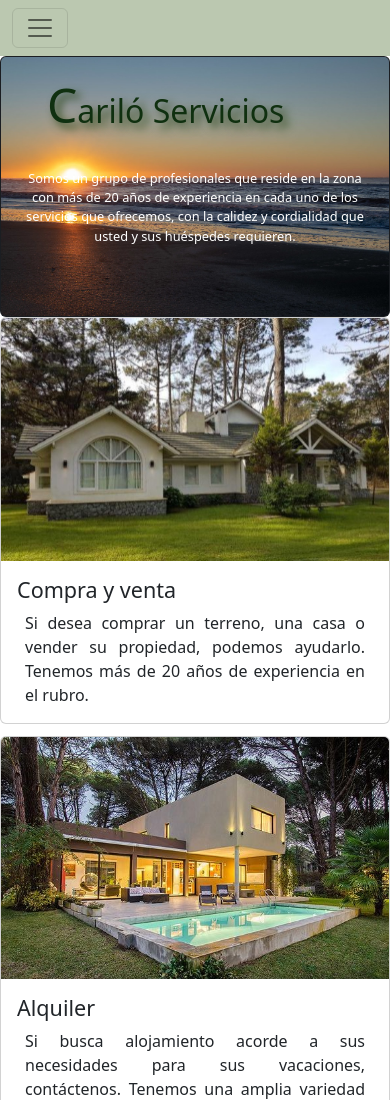
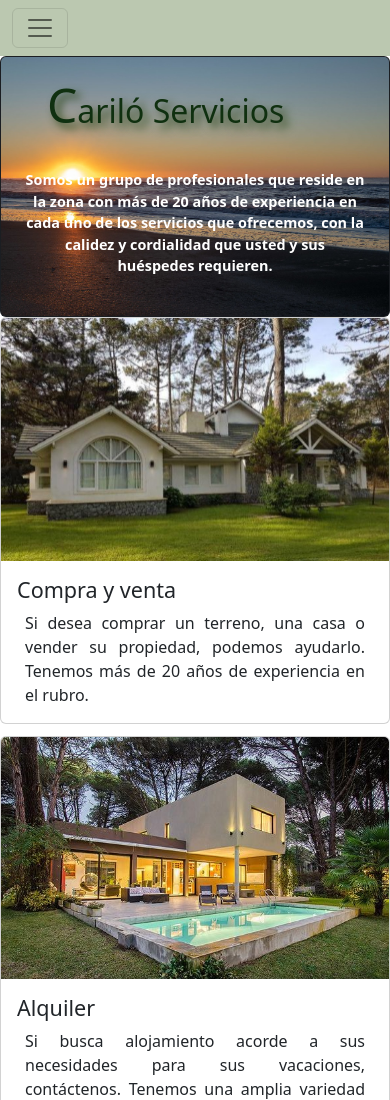
Before and after one commit to VivianaVer/Integrador, a plain HTML site: page index.html in a window 390 px wide. Shown: the top 1100 px of the page. Drawn offline with nearby package versions, Linux system fonts and the light colour scheme; a script that the page names is missing.

Commit message:
cambio letra párrafo fotoPpal

```diff
--- a/Css/style.css
+++ b/Css/style.css
@@ -119,7 +119,8 @@ body{
   top: 6rem;
   text-align: center;
   color: white;
-  font-size: 0.8rem;
+  font-size: 0.9rem;
+  font-weight: bold;
   }
   .menuPpal{
     margin: 0rem ;
```
